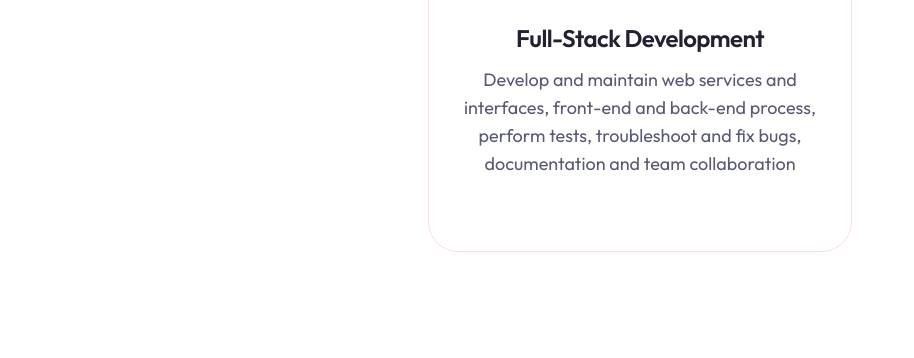
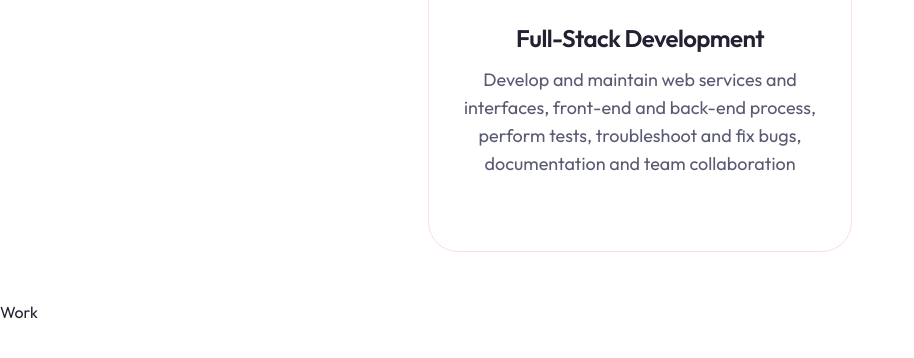
Before and after one commit to carlcarambas/portfolio_react_tailwind, a Next.js app: page / in a window 1280 px wide. Shown: the part 2507-2865 px from the top of the page, without its empty margins (0-914 px from the left). Built offline with nearby package versions, Linux system fonts and the light colour scheme.

Commit message:
initial work component

```diff
--- a/app/page.jsx
+++ b/app/page.jsx
@@ -3,6 +3,7 @@ import Link from "next/link";
 import Hero from "@/components/Hero";
 import About from '@/components/About'
 import Services from '@/components/Services'
+import Work from '@/components/Work'
 
 export default function Home() {
   return (
@@ -10,6 +11,7 @@ export default function Home() {
       <Hero />
       <About />
       <Services />
+      <Work />
     </main>
   )
 }
--- /dev/null
+++ b/components/Work.jsx
@@ -0,0 +1,16 @@
+'use client'
+import Link from 'next/link'
+import { Button } from './ui/button'
+
+// swiper styles
+import 'swiper/css'
+import 'swiper/css/pagination'
+
+// import swiper modules
+import { Pagination } from 'swiper/modules'
+
+const Work = () => {
+  return <div>Work</div>
+}
+
+export default Work
```
